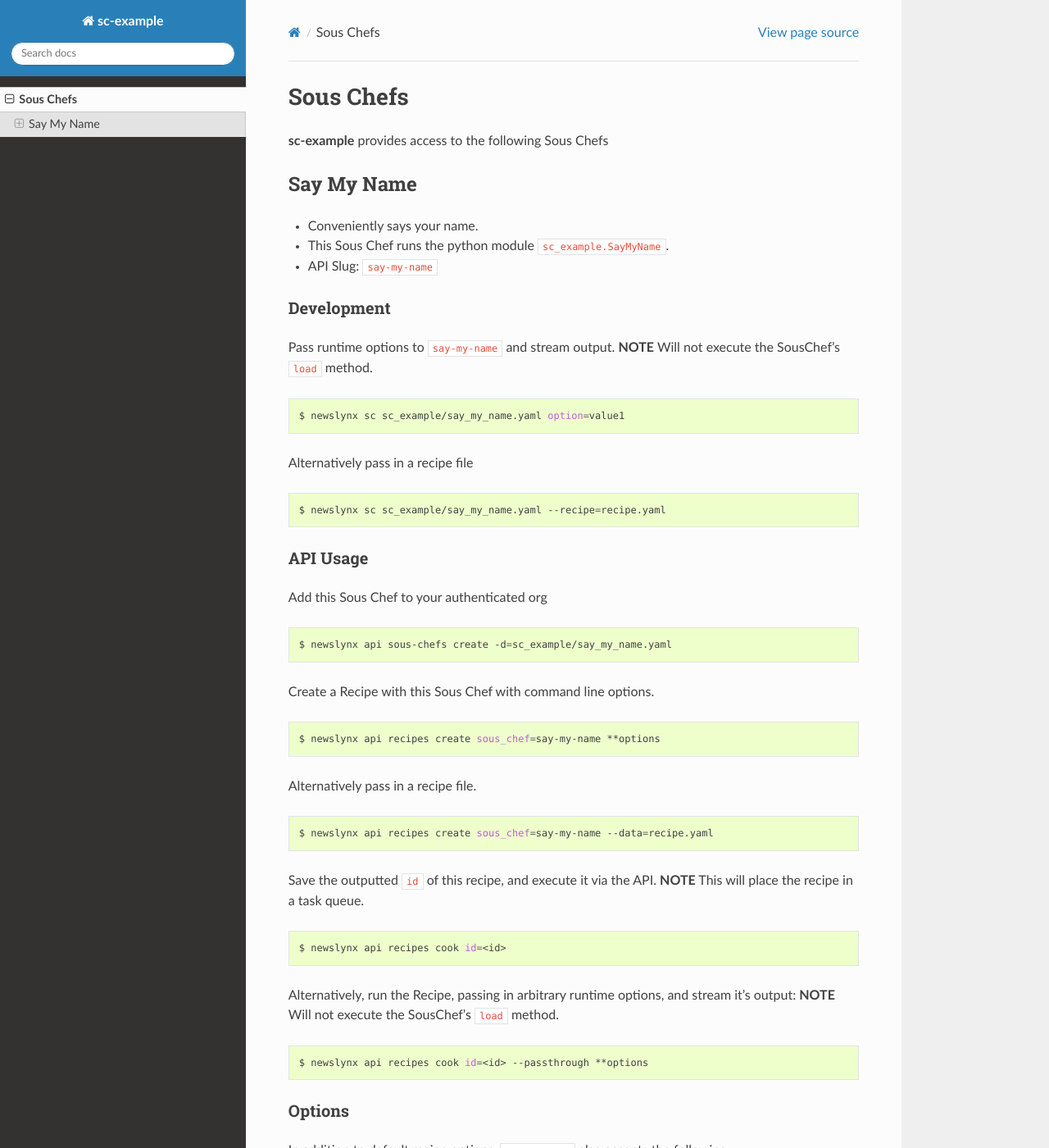
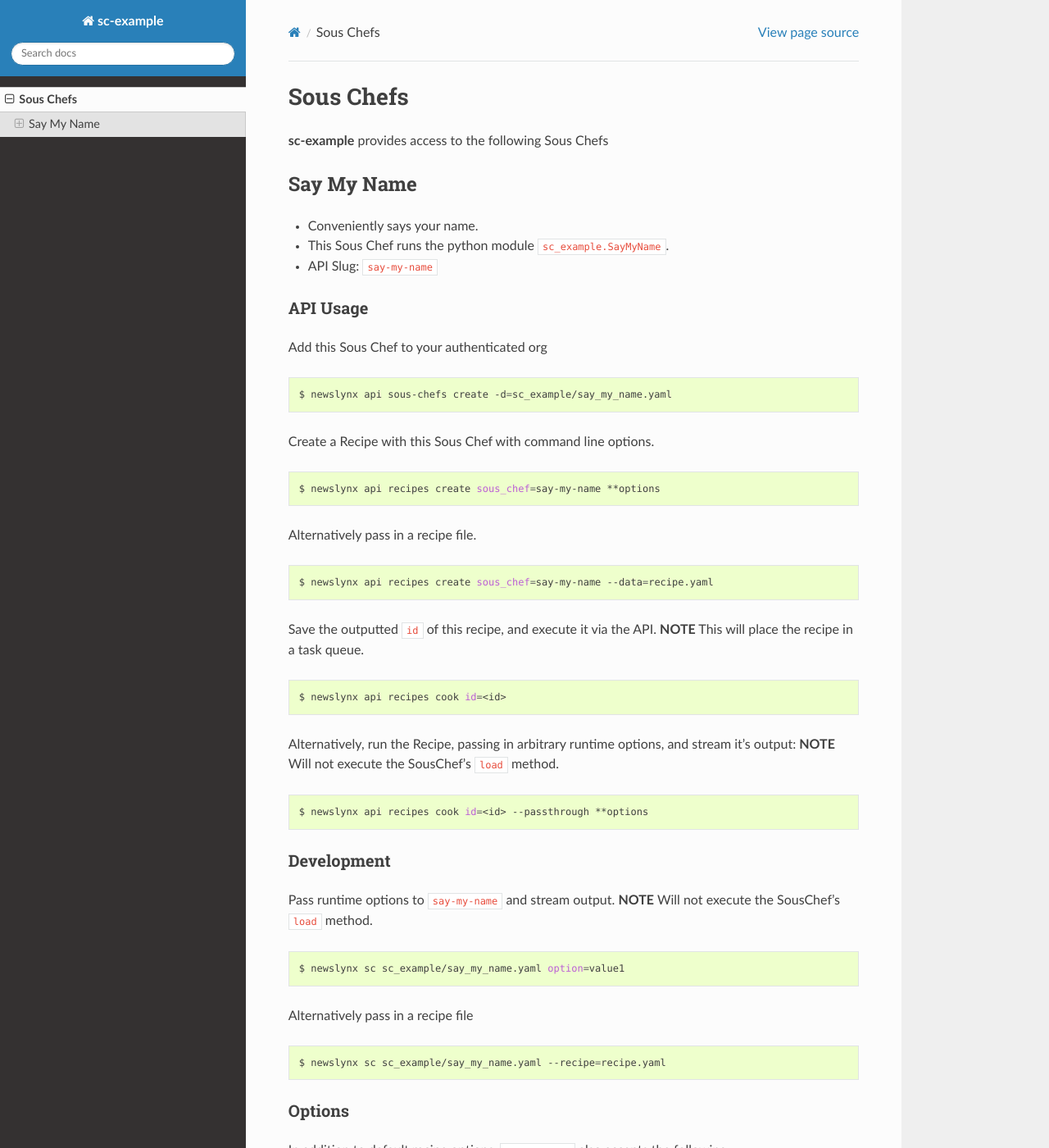
Before and after one commit to newslynx/sc-example, a Sphinx documentation site: the page built from docs/sous-chefs.rst, in a window 1280 px wide and 1400 px high. Shown: the whole window at 82% size. Built offline with Sphinx 7.4.7 and the Read the Docs theme 2.0.0, drawn with Linux system fonts in a browser that asks for light colours; pages that are not in the unit, such as notebooks, are missing from menus; some of the changed lines change nothing that is shown.

Commit message:
=Auto update at Sun Aug 23 13:19:39 2015

```diff
--- a/docs/sous-chefs.rst
+++ b/docs/sous-chefs.rst
@@ -9,22 +9,6 @@ Say My Name
 -  Conveniently says your name.
 -  This Sous Chef runs the python module ``sc_example.SayMyName``.
 -  API Slug: ``say-my-name``
-
-Development
-^^^^^^^^^^^
-
-Pass runtime options to ``say-my-name`` and stream output. **NOTE** Will
-not execute the SousChef's ``load`` method.
-
-.. code:: bash
-
-    $ newslynx sc sc_example/say_my_name.yaml option=value1
-
-Alternatively pass in a recipe file
-
-.. code:: bash
-
-    $ newslynx sc sc_example/say_my_name.yaml --recipe=recipe.yaml
 
 API Usage
 ^^^^^^^^^
@@ -62,6 +46,22 @@ method.
 
     $ newslynx api recipes cook id=<id> --passthrough **options
 
+Development
+^^^^^^^^^^^
+
+Pass runtime options to ``say-my-name`` and stream output. **NOTE** Will
+not execute the SousChef's ``load`` method.
+
+.. code:: bash
+
+    $ newslynx sc sc_example/say_my_name.yaml option=value1
+
+Alternatively pass in a recipe file
+
+.. code:: bash
+
+    $ newslynx sc sc_example/say_my_name.yaml --recipe=recipe.yaml
+
 Options
 ^^^^^^^
 
```
